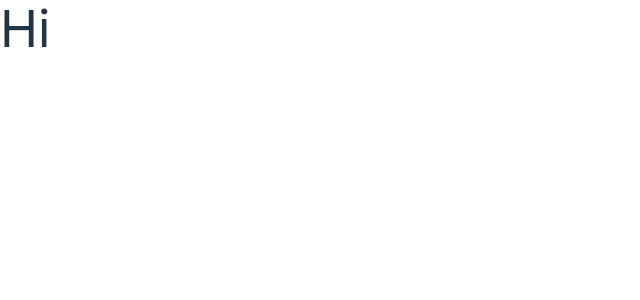
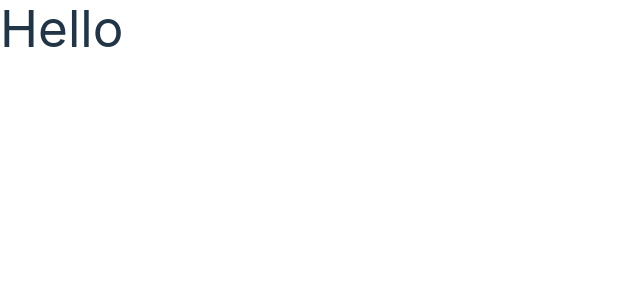
Before and after one commit to kellyrdeng/scholastic-sweeper, a React (Vite) app in the folder client/: page /grid in a window 1280 px wide. Shown: the top 300 px of the page, without its empty margins (0-640 px from the left). Built offline with nearby package versions, Linux system fonts and the light colour scheme.

Commit message:
gird setup

```diff
--- a/client/src/components/grid.jsx
+++ b/client/src/components/grid.jsx
@@ -14,5 +14,5 @@ export default function Grid() {
 	];
 
 
-  return <h1>Hi</h1>
+  return <h1>Hello</h1>
 }
```
